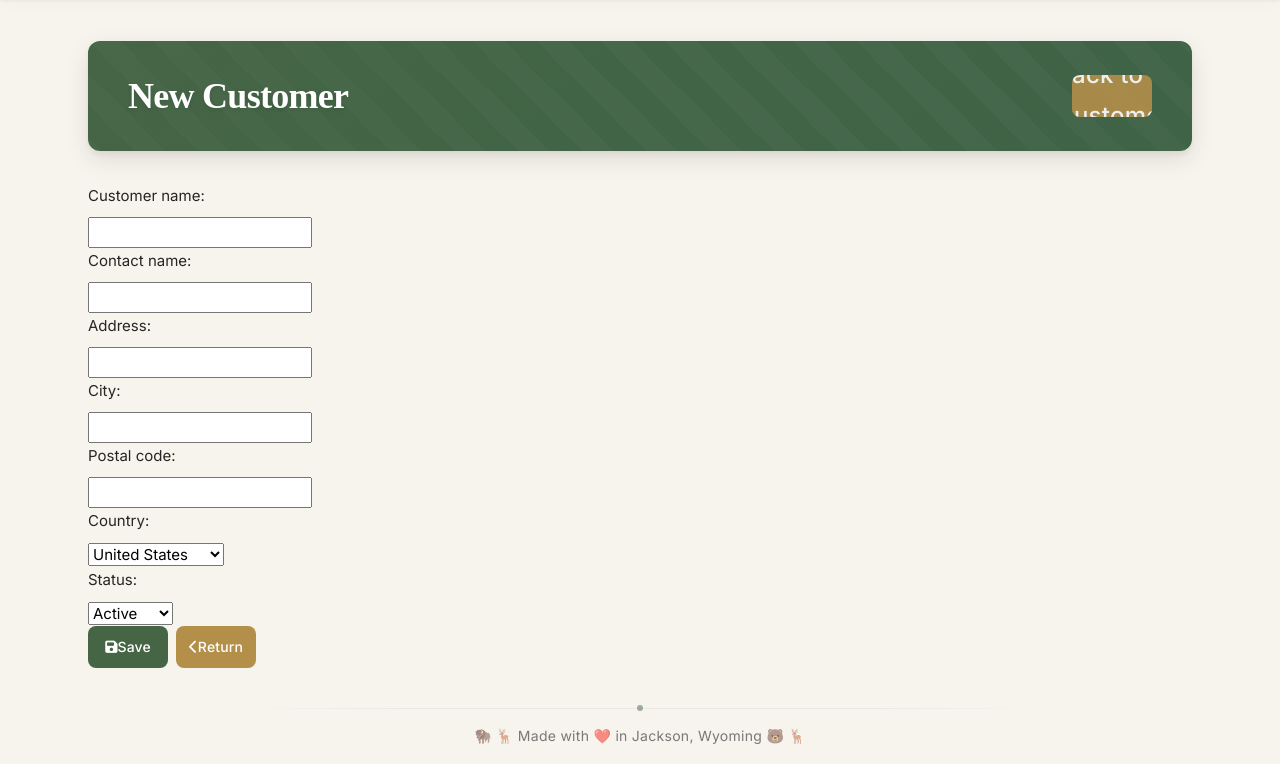
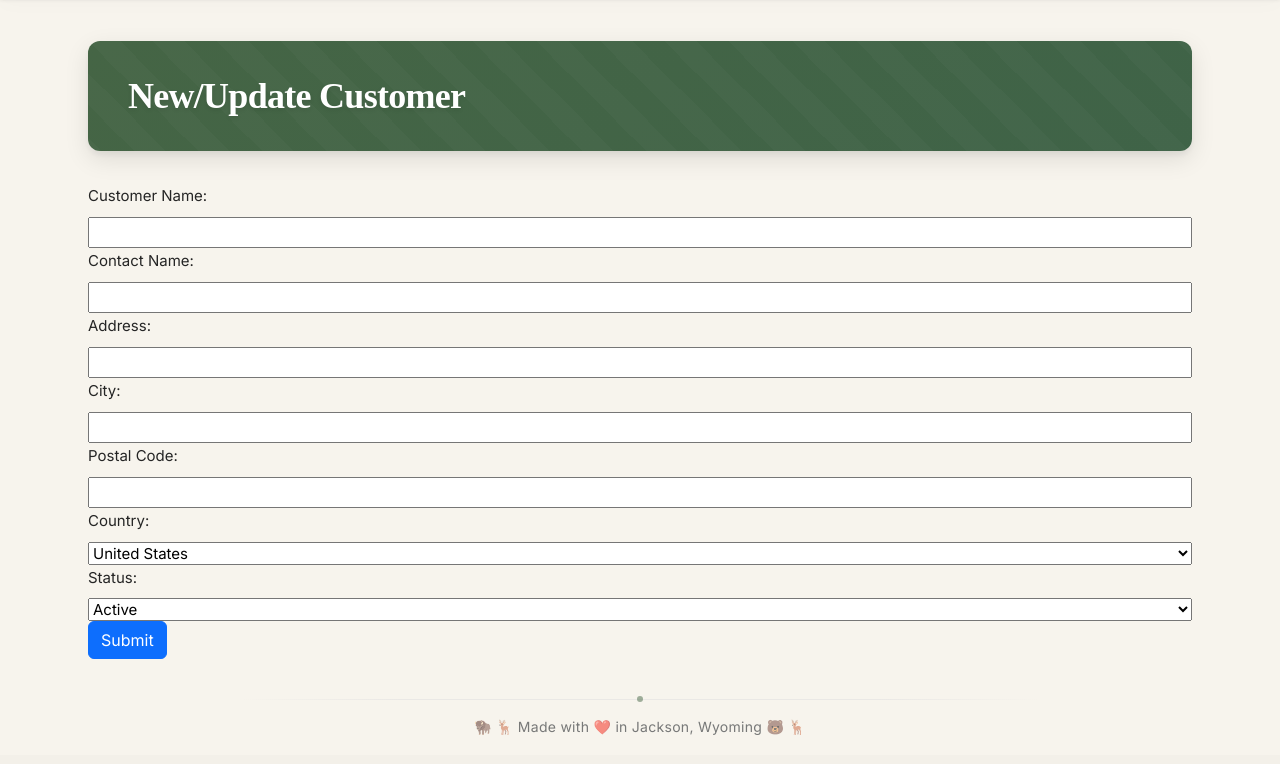
Before and after one commit to ellieuncg/DjangoTradersV2.0, a Django app: page /customers/create/ in a window 1280 px wide. Shown: the part 107-871 px from the top of the page. After the commit the page ends 842 px from the top, so only its background shows below. Run offline with Django 5.2, Linux system fonts and the light colour scheme; some libraries are stand-ins or nearby versions; some web fonts are replaced.

Commit message:
Final before submission Assignment 2

```diff
--- a/DjTraders/forms.py
+++ b/DjTraders/forms.py
@@ -1,6 +1,6 @@
 from django import forms
 from django.core.exceptions import ValidationError
-from django.core.validators import RegexValidator, MinValueValidator, MaxValueValidator
+from django.core.validators import RegexValidator
 from .models import Customer, Product
 
 # Validator to ensure fields do not contain numbers
@@ -10,25 +10,42 @@ no_numbers_validator = RegexValidator(
 )
 
 class CustomerForm(forms.ModelForm):
-    # Apply the no_numbers_validator to relevant fields
+    # Fields
     customer_name = forms.CharField(
         validators=[no_numbers_validator],
-        widget=forms.TextInput(attrs={'required': True})
+        widget=forms.TextInput(attrs={'required': True}),
+        label="Customer Name"
     )
     contact_name = forms.CharField(
         validators=[no_numbers_validator],
-        widget=forms.TextInput(attrs={'required': True})
+        widget=forms.TextInput(attrs={'required': True}),
+        label="Contact Name"
+    )
+    address = forms.CharField(
+        min_length=3,
+        error_messages={
+            'required': 'Address is required.',
+            'min_length': 'Address must be at least 3 characters long.'
+        },
+        widget=forms.TextInput(attrs={'required': True}),
+        label="Address"
     )
     city = forms.CharField(
         validators=[no_numbers_validator],
-        widget=forms.TextInput(attrs={'required': True})
+        widget=forms.TextInput(attrs={'required': True}),
+        label="City"
     )
-    country = forms.CharField(
-        validators=[no_numbers_validator],
-        widget=forms.TextInput(attrs={'required': True})
+    country = forms.ChoiceField(
+        choices=[
+            ('USA', 'United States'),
+            ('CAN', 'Canada'),
+            ('MEX', 'Mexico'),
+            ('GBR', 'United Kingdom'),
+            ('FRA', 'France'),
+            ('GER', 'Germany'),
+        ],
+        label="Country"
     )
-
-    # Postal code validator (assuming US ZIP code format)
     postal_code = forms.CharField(
         validators=[
             RegexValidator(
@@ -36,77 +53,78 @@ class CustomerForm(forms.ModelForm):
                 message="Enter a valid postal code."
             )
         ],
-        widget=forms.TextInput(attrs={'required': True})
+        widget=forms.TextInput(attrs={'required': True}),
+        label="Postal Code"
     )
 
     class Meta:
         model = Customer
         fields = ['customer_name', 'contact_name', 'address', 'city', 'postal_code', 'country', 'status']
-        widgets = {
-            'status': forms.Select(attrs={'class': 'form-control'})
-        }
 
-    def clean_address(self):
-        address = self.cleaned_data.get('address', '').strip()
-        if len(address) < 5:
-            raise ValidationError("Address must be at least 5 characters long.")
-        return address
+    def clean_city(self):
+        city = self.cleaned_data.get('city', '')
+        if any(char.isdigit() for char in city):
+            raise ValidationError("City should not contain numbers.")
+        if len(city.strip()) < 2:
+            raise ValidationError("City name must be at least 2 characters long.")
+        return city.strip()
+
+    def clean_postal_code(self):
+        postal_code = self.cleaned_data.get('postal_code', '')
+        if not postal_code.strip():
+            raise ValidationError("Postal code is required.")
+        if not any(char.isdigit() for char in postal_code):
+            raise ValidationError("Postal code must contain at least one number.")
+        if len(postal_code.strip()) < 5:
+            raise ValidationError("Postal code must be at least 5 characters long.")
+        return postal_code.strip()
 
     def clean(self):
         cleaned_data = super().clean()
-        # Example of cross-field validation if needed
         city = cleaned_data.get('city')
         country = cleaned_data.get('country')
         if city and country and city.lower() == country.lower():
             raise ValidationError("City and Country cannot be the same.")
         return cleaned_data
 
+
 class ProductForm(forms.ModelForm):
-    # Apply the no_numbers_validator to product_name and unit
+    # Fields
     product_name = forms.CharField(
-        validators=[no_numbers_validator],
-        widget=forms.TextInput(attrs={'required': True})
+        widget=forms.TextInput(attrs={'required': True}),
+        label="Product Name"
     )
-    unit = forms.CharField(
-        validators=[no_numbers_validator],
-        widget=forms.TextInput(attrs={'required': True})
+    price = forms.DecimalField(
+        min_value=0,
+        error_messages={
+            'required': 'Price is required.',
+            'min_value': 'Price must be a positive number.'
+        },
+        widget=forms.NumberInput(attrs={'required': True}),
+        label="Price"
     )
-
-    price = forms.DecimalField(
-        max_digits=10,
-        decimal_places=2,
-        validators=[
-            MinValueValidator(0.01, message="Price must be greater than zero."),
-            MaxValueValidator(10000, message="Price cannot exceed $10,000.")
+    category = forms.ChoiceField(
+        choices=[
+            ('ELECTRONICS', 'Electronics'),
+            ('FURNITURE', 'Furniture'),
+            ('CLOTHING', 'Clothing'),
+            # Add more categories as needed
         ],
-        widget=forms.NumberInput(attrs={'required': True, 'min': '0.01', 'step': '0.01'})
+        label="Category"
     )
 
     class Meta:
         model = Product
         fields = ['product_name', 'category', 'unit', 'price', 'status']
-        widgets = {
-            'status': forms.Select(attrs={'class': 'form-control'}),
-        }
 
-    def clean(self):
-        cleaned_data = super().clean()
-        # Add any cross-field validations here if needed
-        return cleaned_data
+    def clean_product_name(self):
+        product_name = self.cleaned_data.get('product_name', '')
+        if not product_name.strip():
+            raise ValidationError("Product name is required.")
+        return product_name.strip()
 
-class CustomerForm(forms.ModelForm):
-    COUNTRY_CHOICES = [
-        ('USA', 'United States'),
-        ('CAN', 'Canada'),
-        ('MEX', 'Mexico'),
-        ('GBR', 'United Kingdom'),
-        ('FRA', 'France'),
-        ('GER', 'Germany'),
-        # Add other countries as needed
-    ]
-
-    country = forms.ChoiceField(choices=COUNTRY_CHOICES)
-
-    class Meta:
-        model = Customer
-        fields = ['customer_name', 'contact_name', 'address', 'city', 'postal_code', 'country', 'status']
+    def clean_price(self):
+        price = self.cleaned_data.get('price')
+        if price and price <= 0:
+            raise ValidationError("Price must be greater than zero.")
+        return price
--- a/DjTraders/templates/DjTraders/CustomerForm.html
+++ b/DjTraders/templates/DjTraders/CustomerForm.html
@@ -2,97 +2,129 @@
 {% load static %}
 
 {% block content %}
-<div class="customer-form-page">
+<div class="customers-page">
     <div class="container">
-        <!-- Page Header -->
         <div class="page-header">
-            <h1>{% if customer %}Update{% else %}New{% endif %} Customer</h1>
-            <a href="{% url 'DjTraders:Customers' %}" class="action-btn btn-view" title="Return to Customers">
-                <i class="fas fa-chevron-left"></i> Back to Customers
-            </a>
+            <h1>New/Update Customer</h1>
         </div>
 
-        <!-- Form Container -->
-        <div class="form-container-customer">
+        <!-- Success message block, hidden initially -->
+        <div id="successMessage" class="alert alert-success" style="display: none;">
+            Customer updated successfully.
+        </div>
+
         <form method="post">
             {% csrf_token %}
-                {{ form.non_field_errors }}
 
-                <!-- Customer Name -->
-                <div class="form-row-customer">
-                    <label class="form-label">Customer name:</label>
-                    <div class="form-field">
-                        {{ form.customer_name.errors }}
+            <!-- Customer name field with error handling -->
+            <div class="form-group">
+                {{ form.customer_name.label_tag }}
                 {{ form.customer_name }}
+                {% if form.customer_name.errors %}
+                    <div class="text-danger">
+                        {% for error in form.customer_name.errors %}
+                            <p>{{ error }}</p>
+                        {% endfor %}
                     </div>
+                {% endif %}
             </div>
 
             <!-- Contact Name -->
-                <div class="form-row-customer">
-                    <label class="form-label">Contact name:</label>
-                    <div class="form-field">
-                        {{ form.contact_name.errors }}
+            <div class="form-group">
+                {{ form.contact_name.label_tag }}
                 {{ form.contact_name }}
+                {% if form.contact_name.errors %}
+                    <div class="text-danger">
+                        {% for error in form.contact_name.errors %}
+                            <p>{{ error }}</p>
+                        {% endfor %}
                     </div>
+                {% endif %}
             </div>
 
             <!-- Address -->
-                <div class="form-row-customer">
-                    <label class="form-label">Address:</label>
-                    <div class="form-field">
-                        {{ form.address.errors }}
+            <div class="form-group">
+                {{ form.address.label_tag }}
                 {{ form.address }}
+                {% if form.address.errors %}
+                    <div class="text-danger">
+                        {% for error in form.address.errors %}
+                            <p>{{ error }}</p>
+                        {% endfor %}
                     </div>
+                {% endif %}
             </div>
 
             <!-- City -->
-                <div class="form-row-customer">
-                    <label class="form-label">City:</label>
-                    <div class="form-field">
-                        {{ form.city.errors }}
+            <div class="form-group">
+                {{ form.city.label_tag }}
                 {{ form.city }}
+                {% if form.city.errors %}
+                    <div class="text-danger">
+                        {% for error in form.city.errors %}
+                            <p>{{ error }}</p>
+                        {% endfor %}
                     </div>
+                {% endif %}
             </div>
 
             <!-- Postal Code -->
-                <div class="form-row-customer">
-                    <label class="form-label">Postal code:</label>
-                    <div class="form-field">
-                        {{ form.postal_code.errors }}
+            <div class="form-group">
+                {{ form.postal_code.label_tag }}
                 {{ form.postal_code }}
+                {% if form.postal_code.errors %}
+                    <div class="text-danger">
+                        {% for error in form.postal_code.errors %}
+                            <p>{{ error }}</p>
+                        {% endfor %}
                     </div>
+                {% endif %}
             </div>
 
             <!-- Country -->
-                <div class="form-row-customer">
-                    <label class="form-label">Country:</label>
-                    <div class="form-field">
-                        {{ form.country.errors }}
+            <div class="form-group">
+                {{ form.country.label_tag }}
                 {{ form.country }}
+                {% if form.country.errors %}
+                    <div class="text-danger">
+                        {% for error in form.country.errors %}
+                            <p>{{ error }}</p>
+                        {% endfor %}
                     </div>
+                {% endif %}
             </div>
 
-
-
-                <div class="form-row-customer">
-                    <label class="form-label">Status:</label>
-                    <div class="form-field">
-                        {{ form.status.errors }}
+            <!-- Status -->
+            <div class="form-group">
+                {{ form.status.label_tag }}
                 {{ form.status }}
+                {% if form.status.errors %}
+                    <div class="text-danger">
+                        {% for error in form.status.errors %}
+                            <p>{{ error }}</p>
+                        {% endfor %}
                     </div>
+                {% endif %}
             </div>
 
-                <!-- Buttons -->
-                <div class="button-group">
-                    <button type="submit" class="action-btn btn-edit" title="Save">
-                        <i class="fas fa-save"></i> Save
-                    </button>
-                    <a href="{% url 'DjTraders:Customers' %}" class="action-btn btn-view" title="Return">
-                        <i class="fas fa-chevron-left"></i> Return
-                    </a>
-                </div>
+            <button type="submit" class="btn btn-primary">Submit</button>
         </form>
     </div>
 </div>
-</div>
 {% endblock %}
+
+<script>
+    document.addEventListener('DOMContentLoaded', function() {
+        if (sessionStorage.getItem('customer_updated') === 'true') {
+            const successMessage = document.getElementById('successMessage');
+            if (successMessage) {
+                // Display the success message
+                successMessage.style.display = 'block';
+                setTimeout(() => {
+                    successMessage.style.display = 'none';
+                    sessionStorage.removeItem('customer_updated'); // Clear flag
+                }, 3000); // Hide after 3 seconds
+            }
+        }
+    });
+</script>
--- a/DjTraders/views.py
+++ b/DjTraders/views.py
@@ -2,7 +2,6 @@ from django.shortcuts import render, redirect, get_object_or_404
 from django.views.generic import DetailView, ListView, UpdateView
 from django.contrib import messages
 from django.utils import timezone
-from django.db.models import Sum
 from .models import Customer, Product, Category, OrderDetail, Order
 from .forms import CustomerForm, ProductForm
 
@@ -39,37 +38,46 @@ class DjTradersCustomersView(ListView):
         if city_query:
             queryset = queryset.filter(city__icontains=city_query)
         if country_query:
-            queryset = queryset.filter(country__icontains=country_query)
+            queryset = queryset.filter(country__iexact=country_query)
         if letter:
             queryset = queryset.filter(customer_name__istartswith=letter)
 
-        # Status filter - simplified logic
+        # Status filter
         if status != 'all':
             queryset = queryset.filter(status=status)
 
         # Apply sorting
         sort_field = self.request.GET.get('sort')
         sort_direction = self.request.GET.get('direction', 'asc')
-
         if sort_field:
-            # Map frontend field names to model field names
             field_mapping = {
                 'customer': 'customer_name',
                 'contact': 'contact_name',
                 'city': 'city',
                 'country': 'country'
             }
-
-            # Get the correct field name from mapping
             sort_field = field_mapping.get(sort_field, sort_field)
-
-            # Apply direction
             if sort_direction == 'desc':
                 sort_field = f'-{sort_field}'
-
             return queryset.order_by(sort_field)
 
         return queryset.order_by('customer_name')  # default sorting
+
+    def get_context_data(self, **kwargs):
+        context = super().get_context_data(**kwargs)
+        status = self.request.GET.get('status', 'active')
+        countries = Customer.objects.values_list('country', flat=True).distinct().order_by('country')
+
+        context.update({
+            'customer_query': self.request.GET.get('customer', ''),
+            'contact_query': self.request.GET.get('contact', ''),
+            'city_query': self.request.GET.get('city', ''),
+            'country_query': self.request.GET.get('country', ''),
+            'status_filter': status,
+            'countries': countries,
+            'current_letter': self.request.GET.get('letter', '')
+        })
+        return context
 
     def get_context_data(self, **kwargs):
         context = super().get_context_data(**kwargs)
@@ -108,11 +116,9 @@ class DjTradersCustomerDetailView(DetailView):
             }
             order_details.append(details)
 
-        # Get sort parameters
+        # Sort order details if requested
         sort_field = self.request.GET.get('sort')
         sort_direction = self.request.GET.get('direction', 'desc')
-
-        # Apply sorting if requested
         if sort_field:
             if sort_field == 'order_id':
                 order_details.sort(
@@ -171,22 +177,18 @@ def create_customer(request):
     return render(request, 'DjTraders/CustomerForm.html', {'form': form})
 
 def update_customer(request, pk):
-    """Update existing customer"""
     customer = get_object_or_404(Customer, pk=pk)
     if request.method == 'POST':
         form = CustomerForm(request.POST, instance=customer)
         if form.is_valid():
-            customer = form.save()
+            form.save()
             messages.success(request, 'Customer updated successfully.')
+            request.session['customer_updated'] = True  # Set session flag
             return redirect('DjTraders:CustomerDetail', pk=customer.pk)
-        else:
-            messages.error(request, 'Please correct the errors below.')
     else:
         form = CustomerForm(instance=customer)
-    return render(request, 'DjTraders/CustomerForm.html', {
-        'form': form,
-        'customer': customer
-    })
+
+    return render(request, 'DjTraders/CustomerForm.html', {'form': form, 'customer': customer})
 
 def update_customer_status(request, pk):
     """Update customer active/inactive/archived status"""
@@ -228,20 +230,23 @@ class DjTradersProductsView(ListView):
             queryset = queryset.filter(category__category_id=category)
         if min_price:
             try:
-                queryset = queryset.filter(price__gte=float(min_price))
+                min_price = float(min_price)
+                queryset = queryset.filter(price__gte=min_price)
             except ValueError:
                 pass
         if max_price:
             try:
-                queryset = queryset.filter(price__lte=float(max_price))
+                max_price = float(max_price)
+                queryset = queryset.filter(price__lte=max_price)
             except ValueError:
                 pass
 
-        # Status filter - simplified logic
+        # Status filter
         if status != 'all':
             queryset = queryset.filter(status=status)
 
         return queryset.order_by('product_name')
+
 
     def get_context_data(self, **kwargs):
         context = super().get_context_data(**kwargs)
--- a/static/css/style.css
+++ b/static/css/style.css
@@ -2636,3 +2636,24 @@
     display: flex;
     gap: 0.5rem;
 }
+.alert-messages {
+    margin-top: 1em;
+}
+
+.alert {
+    padding: 10px;
+    border-radius: 5px;
+    margin-bottom: 10px;
+}
+
+.alert-success {
+    background-color: #d4edda;
+    color: #155724;
+    border: 1px solid #c3e6cb;
+}
+
+.alert-error {
+    background-color: #f8d7da;
+    color: #721c24;
+    border: 1px solid #f5c6cb;
+}
--- a/static/scripts/DJTraders.js
+++ b/static/scripts/DJTraders.js
@@ -1,16 +1,43 @@
 console.log('DjTraders JS file loaded');
 
-$(document).ready(function() {
-    console.log('jQuery loaded and document ready');
+document.addEventListener('DOMContentLoaded', function() {
+    console.log('Document ready');
+
+    // Show success message if it exists
+    const successMessage = document.getElementById('successMessage');
+    if (successMessage && sessionStorage.getItem('customer_updated') === 'true') {
+        console.log("Displaying success message");  // Debug log
+        successMessage.style.display = 'block';
+        setTimeout(() => {
+            successMessage.style.display = 'none';
+            sessionStorage.removeItem('customer_updated');  // Clear session flag
+        }, 3000); // Hide after 3 seconds
+    } else {
+        console.log("Success message not displayed");  // Debug log
+    }
 
     // Status filter change handler
-    $('.status-filter-header select').on('change', function() {
+    const statusFilter = document.querySelector('.status-filter-header select');
+    if (statusFilter) {
+        statusFilter.addEventListener('change', function() {
             console.log('Status changed');
             this.form.submit();
         });
+    }
+
+    // Country filter change handler
+    const countryFilter = document.querySelector('.customer-search-field-header select[name="country"]');
+    if (countryFilter) {
+        countryFilter.addEventListener('change', function() {
+            console.log('Country changed');
+            document.getElementById('customerFilterForm').submit();
+        });
+    }
 
     // Clear button handler
-    $('.btn-clear').on('click', function(e) {
+    const clearButton = document.querySelector('.btn-clear');
+    if (clearButton) {
+        clearButton.addEventListener('click', function(e) {
             e.preventDefault();
             const currentUrl = new URL(window.location.href);
             const status = currentUrl.searchParams.get('status') || 'active';
@@ -19,11 +46,13 @@ $(document).ready(function() {
             // Redirect to base URL with only status parameter
             window.location.href = `${baseUrl}?status=${status}`;
         });
+    }
 
-    // Sort icon click handler
-    $('.sort-icon').on('click', function() {
+    // Sort icon click handlers
+    document.querySelectorAll('.sort-icon').forEach(icon => {
+        icon.addEventListener('click', function() {
             console.log('Sort icon clicked');
-        const field = $(this).data('sort');
+            const field = this.getAttribute('data-sort');
             const currentUrl = new URL(window.location.href);
             const params = currentUrl.searchParams;
 
@@ -73,6 +102,7 @@ $(document).ready(function() {
             // Update the URL and reload page
             window.location.href = currentUrl.toString();
         });
+    });
 
     // Initialize sort icons based on current URL parameters
     function updateSortIcons() {
@@ -80,13 +110,14 @@ $(document).ready(function() {
         const currentSort = params.get('sort');
         const currentDirection = params.get('direction');
 
-        $('.sort-icon').each(function() {
-            const field = $(this).data('sort');
+        document.querySelectorAll('.sort-icon').forEach(function(icon) {
+            const field = icon.getAttribute('data-sort');
             if (field === currentSort) {
-                $(this).removeClass('fa-sort')
-                    .addClass(currentDirection === 'asc' ? 'fa-sort-up' : 'fa-sort-down');
+                icon.classList.remove('fa-sort');
+                icon.classList.add(currentDirection === 'asc' ? 'fa-sort-up' : 'fa-sort-down');
             } else {
-                $(this).removeClass('fa-sort-up fa-sort-down').addClass('fa-sort');
+                icon.classList.remove('fa-sort-up', 'fa-sort-down');
+                icon.classList.add('fa-sort');
             }
         });
     }
```
Also changed, not shown: DjTraders/forms copy.py (deleted, +0 -69 lines), DjTraders/models.py (+13 -5 lines), DjTraders/migrations/0006_alter_customer_address_alter_customer_city.py (added). Lines whose indentation alone changed are shown as unchanged.
